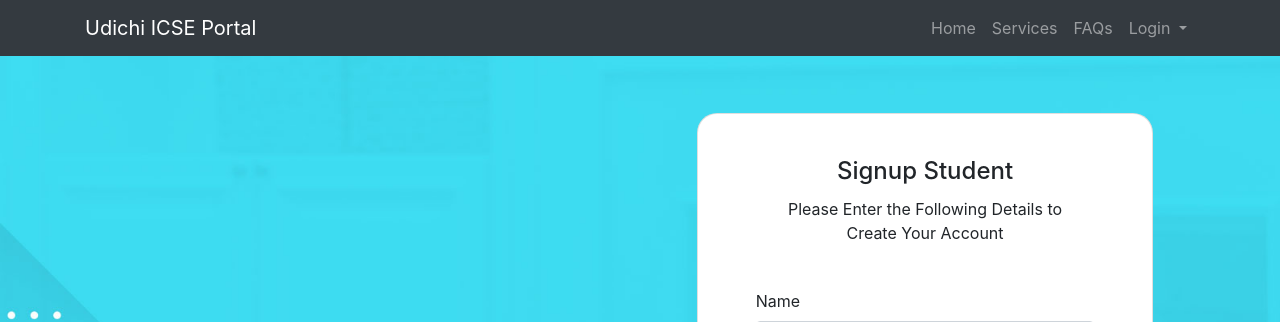
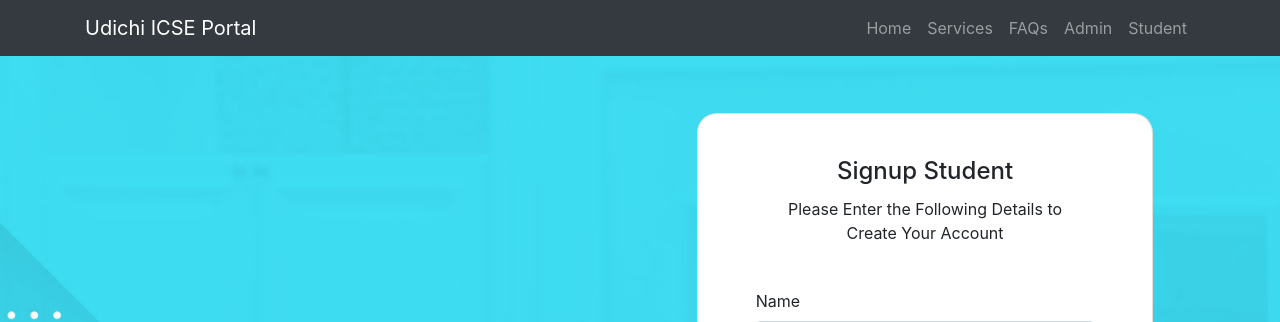
Before and after one commit to Soumya624/Udichi-ICSE-Portal, a PHP site: page / in a window 1280 px wide. Shown: the top 322 px of the page. Run offline with PHP 8.4, Linux system fonts and the light colour scheme; some libraries are stand-ins or nearby versions.

Commit message:
Header updated

```diff
--- a/inc/header.php
+++ b/inc/header.php
@@ -79,7 +79,7 @@ if (isset($_GET['action']) && $_GET['action'] == 'logout') {
             <li class="nav-item"><a class="nav-link" href="index.php">Home</a></li>
             <li class="nav-item"><a class="nav-link" href="services.php">Services</a></li>
             <li class="nav-item"><a class="nav-link" href="faqs.php">FAQs</a></li>
-            <li class="nav-item dropdown">
+            <!-- <li class="nav-item dropdown">
               <a class="nav-link dropdown-toggle" href="#" role="button" data-bs-toggle="dropdown" aria-expanded="false">
                   Login
               </a>
@@ -87,9 +87,9 @@ if (isset($_GET['action']) && $_GET['action'] == 'logout') {
                   <li><a class="dropdown-item" href="admin/">Admin</a></li>
                   <li><a class="dropdown-item" href="login.php">Student</a></li>
               </ul>
-            </li>
-            <!-- <li class="nav-item"><a class="nav-link" href="admin/">Admin</a></li>
-            <li class="nav-item"><a class="nav-link" href="login.php">Student</a></li> -->
+            </li> -->
+            <li class="nav-item"><a class="nav-link" href="admin/">Admin</a></li>
+            <li class="nav-item"><a class="nav-link" href="login.php">Student</a></li>
           <?php } ?>
         </ul>
       </div>
```
Also changed, not shown: admin/inc/loginheader.php (+4 -4 lines).
